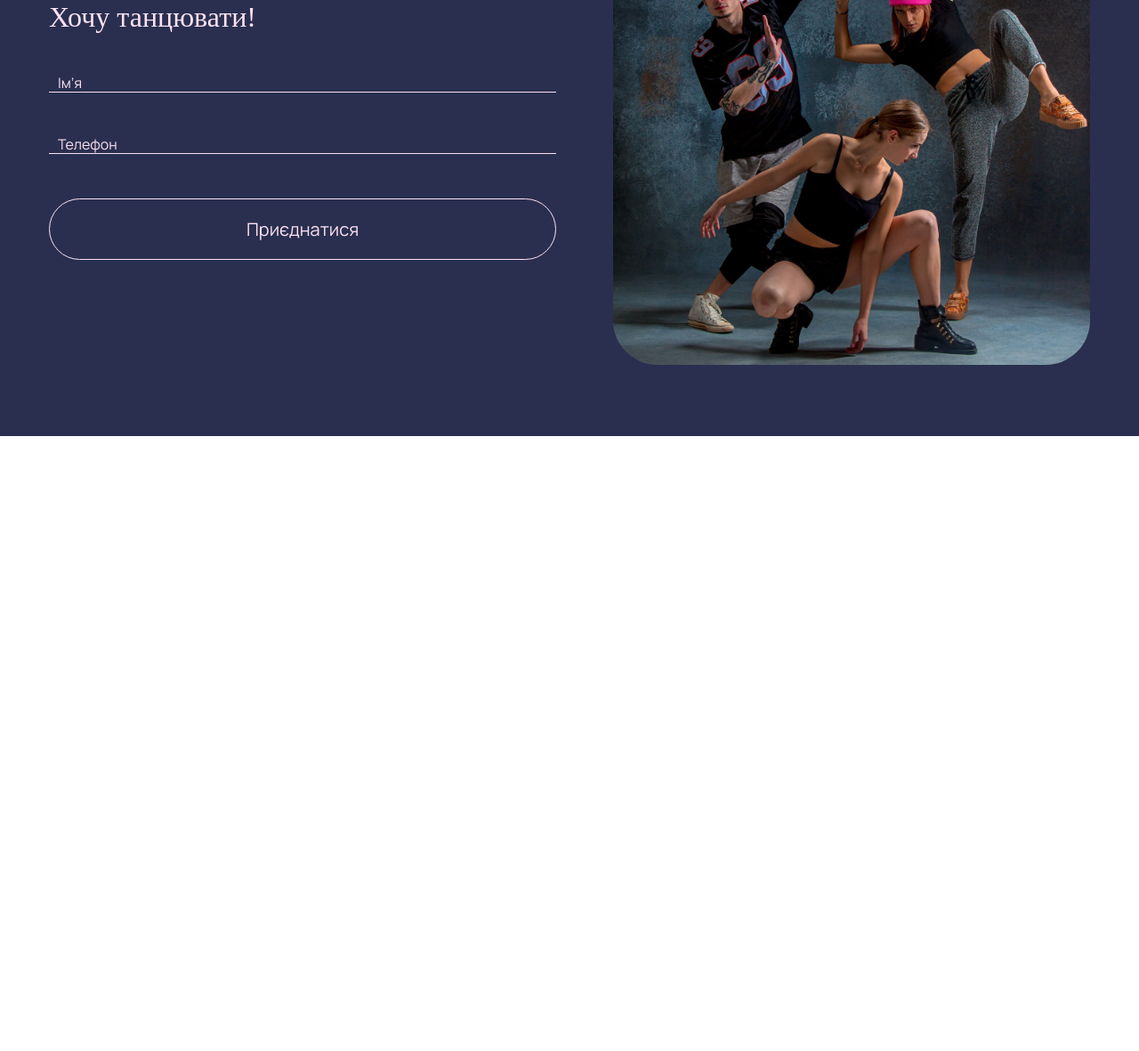
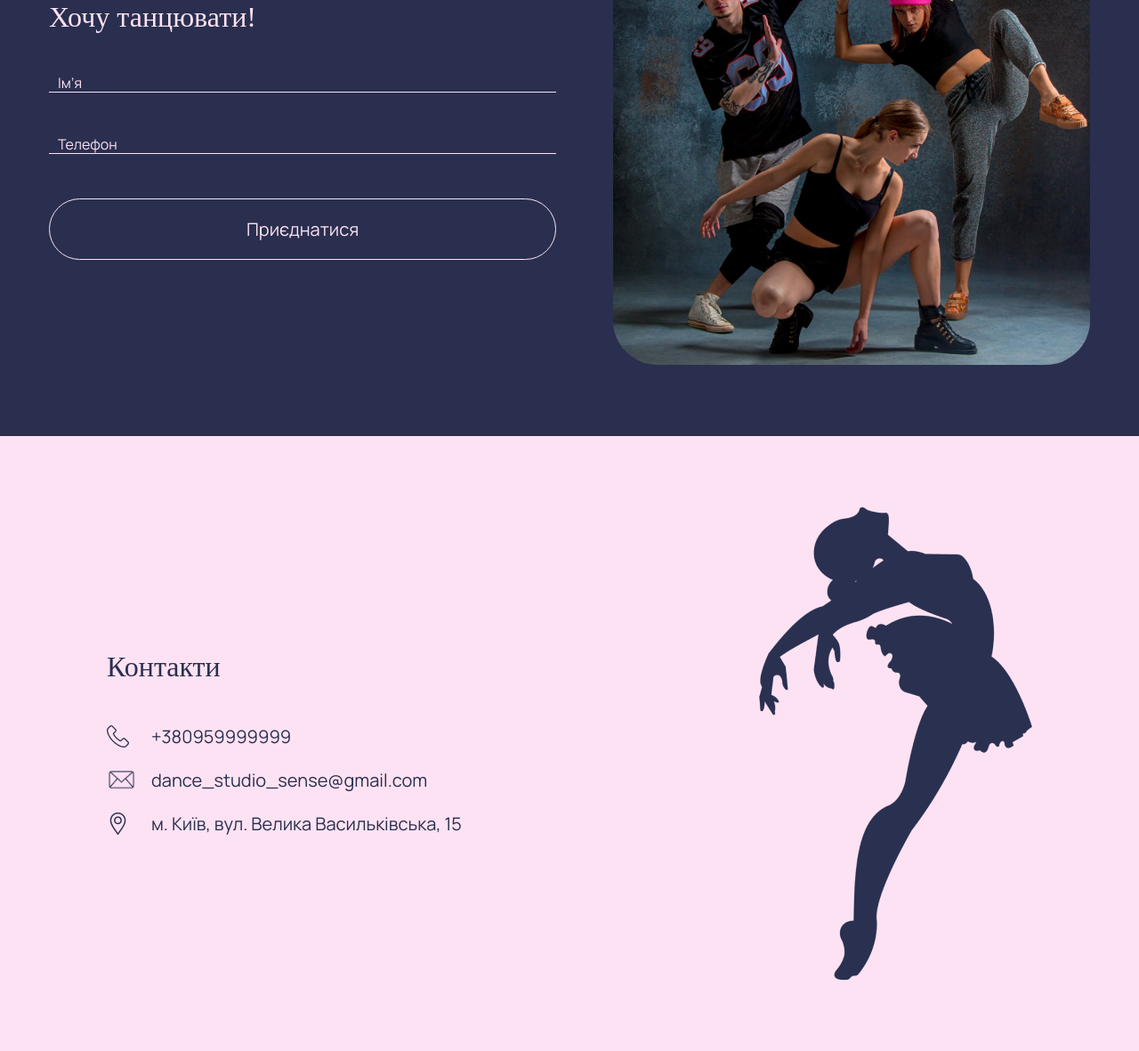
Before and after one commit to natsmnv/Sense, a plain HTML site: page index.html in a window 1280 px wide. Shown: the part 5354-6535 px from the top of the page at 89% size. Before the commit the page ends 5844 px from the top, so only its background shows below. Drawn offline with nearby package versions, Linux system fonts and the light colour scheme; a web font is replaced by a local one.

Commit message:
Added contacts-section and styles

```diff
--- a/index.html
+++ b/index.html
@@ -376,6 +376,38 @@
             </div>
         </div>
     </section>
+    <section class="contacts-section">
+        <div class="container">
+            <div class="contacts__block">
+                <div class="contacts__block--info info">
+                    <h3 class="info__title">Контакти</h3>
+                    <div class="info__wrapper">
+                        <div class="info__wrapper--element element">
+                            <div class="element__icon">
+                                <img src="./img/telephone.png" alt="Phone">
+                            </div>
+                            <a href="+380959999999" class="element__text">+380959999999</a>
+                        </div>
+                        <div class="info__wrapper--element element">
+                            <div class="element__icon">
+                                <img src="./img/email 1.png" alt="Email">
+                            </div>
+                            <a href="dance_studio_sense@gmail.com" class="element__text">dance_studio_sense@gmail.com</a>
+                        </div>
+                        <div class="info__wrapper--element element">
+                            <div class="element__icon">
+                                <img src="./img/location.png" alt="Location">
+                            </div>
+                            <span class="element__text">м. Київ, вул. Велика Васильківська, 15</span>
+                        </div>
+                    </div>
+                </div>
+                <div class="contacts__block--img">
+                    <img src="./img/contacts ballerina 1.png" alt="Contacts image">
+                </div>
+            </div>
+        </div>
+    </section>
     <script src="./script/script.js"></script>
 </body>
 </html>
--- a/style/style.scss
+++ b/style/style.scss
@@ -733,3 +733,63 @@ p, span {
         }
     }
 }
+
+.contacts-section {
+    background-color: $main-color;
+    padding: 80px 0;
+
+    .contacts__block {
+        display: flex;
+        padding: 0 65px;
+        justify-content: space-between;
+        align-items: center;
+
+        .info {
+
+            &__title {
+                font-family: $title-font;
+                font-size: 32px;
+                color: $second-color;
+                margin-bottom: 50px;
+            }
+
+            &__wrapper {
+
+                .element {
+                    display: flex;
+                    margin-bottom: 20px;
+                    align-items: center;
+                    column-gap: 17px;
+
+                    &:last-child {
+                        margin-bottom: 0;
+                    }
+
+                    &__icon {
+                        display: flex;
+                        width: 33px;
+
+                        img {
+                            @include img-cover();
+                        }
+                    }
+
+                    &__text {
+                        font-family: $text-font;
+                        font-size: 20px;
+                        color: $second-color;
+                    }
+                }
+            }
+        }
+
+        &--img {
+            display: flex;
+            width: 307px;
+
+            img {
+                @include img-cover();
+            }
+        }
+    }
+}
```
Also changed, not shown: img/contacts ballerina 1.png (added), img/email 1.png (added), style/style.css, 1 other file.
